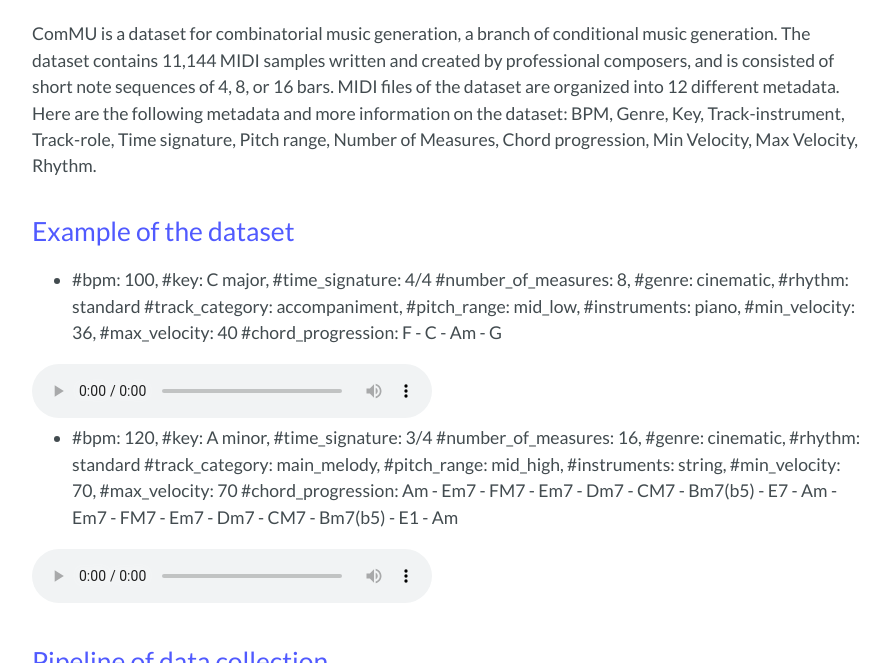
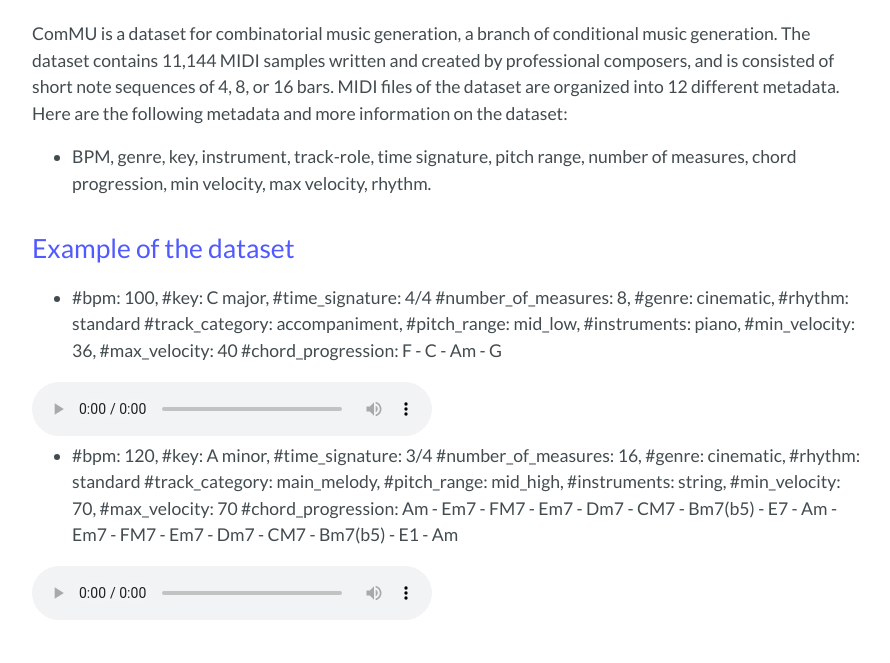
Before and after one commit to POZAlabs/ComMU, a Jekyll site: the page built from index.md, in a window 1280 px wide and 900 px high, scrolled down 838 px, cut to the strip 237-900 px from the top of the window. Shown: the whole strip, without its empty margins (192-1082 px from the left). Built offline with Jekyll 4.4.1, drawn with Linux system fonts in a browser that asks for light colours; our own code applies the rules of GitHub Pages for plain Markdown files; some of the changed text lies outside the part shown.

Commit message:
Update index.md

```diff
--- a/index.md
+++ b/index.md
@@ -8,7 +8,7 @@
 <iframe width="800" height="457" src="https://www.youtube.com/embed/yXFlF9nlB8Y" title="YouTube video player" frameborder="0" allow="accelerometer; autoplay; clipboard-write; encrypted-media; gyroscope; picture-in-picture" allowfullscreen></iframe>
 
 ComMU is a dataset for combinatorial music generation, a branch of conditional music generation. The dataset contains 11,144 MIDI samples written and created by professional composers, and is consisted of short note sequences of 4, 8, or 16 bars. MIDI files of the dataset are organized into 12 different metadata. Here are the following metadata and more information on the dataset:
-BPM, Genre, Key, Track-instrument, Track-role, Time signature, Pitch range, Number of Measures, Chord progression, Min Velocity, Max Velocity, Rhythm.
+- BPM, genre, key, instrument, track-role, time signature, pitch range, number of measures, chord progression, min velocity, max velocity, rhythm.
 
 
 
```
Also changed, not shown: other parts of index.md (+5 -5 lines).
